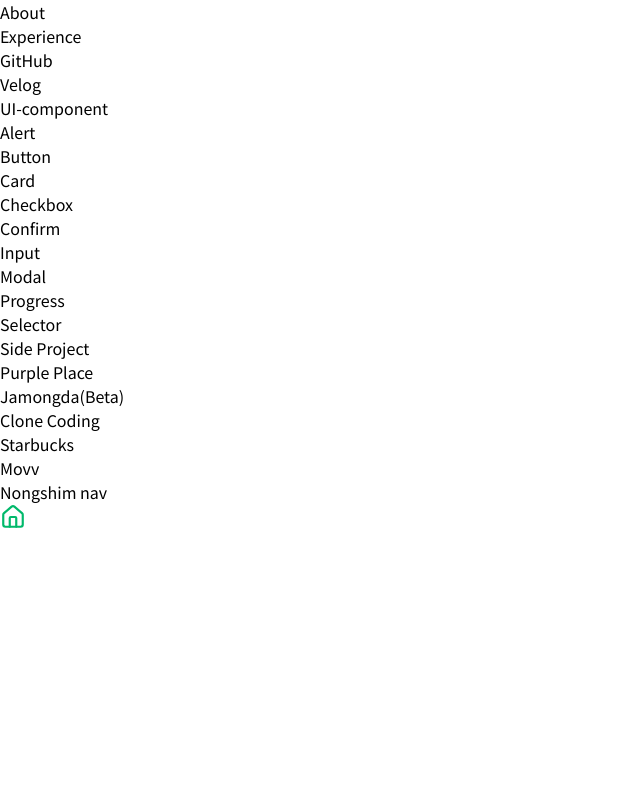
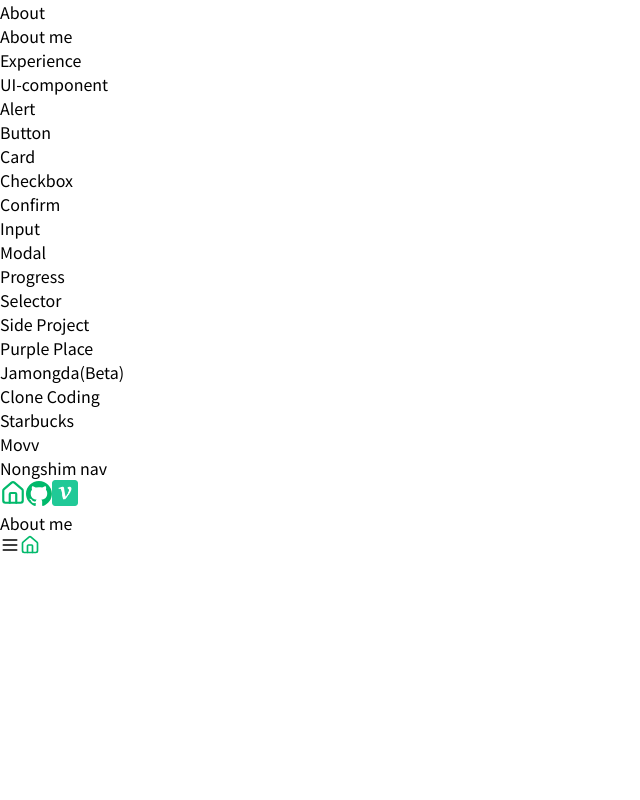
Before and after one commit to Sienna98/portfolio-sieun, a Next.js app: page /AboutMe in a window 1280 px wide. Before the commit this address had no page. Shown: the top 800 px of the page, without its empty margins (0-640 px from the left). Built offline with nearby package versions, Linux system fonts and the light colour scheme.

Commit message:
바로가기 아이콘 추가

```diff
--- /dev/null
+++ b/src/app/(pages)/(About)/AboutMe/page.tsx
@@ -0,0 +1,9 @@
+const AboutMePage = () => {
+  return (
+    <article className="p-7 min-w-[375px] gap-10">
+      <p>About me</p>
+    </article>
+  );
+};
+
+export default AboutMePage;
--- a/src/components/Side-bar.tsx
+++ b/src/components/Side-bar.tsx
@@ -2,7 +2,6 @@
 
 import { menuList } from "@/data/sideBarMenuList";
 import Image from "next/image";
-import Link from "next/link";
 import { usePathname, useRouter } from "next/navigation";
 import { ReactNode } from "react";
 
@@ -62,7 +61,11 @@
               </div>
             ))}
           </div>
-          <Link href="/" className="block p-3">
+          <div className="flex pl-2">
+            <button
+              className="block px-1 py-3"
+              onClick={() => router.push("/")}
+            >
               <Image
                 src="/icons/home.svg"
                 alt="홈"
@@ -70,7 +73,36 @@
                 height="26"
                 className="hover:opacity-60 transition"
               />
-          </Link>
+            </button>
+            <button
+              className="block px-1 py-3"
+              onClick={() =>
+                window.open("https://github.com/Sienna98", "_blank")
+              }
+            >
+              <Image
+                src="/icons/github-mark.svg"
+                alt="홈"
+                width="26"
+                height="26"
+                className="hover:opacity-60 transition"
+              />
+            </button>
+            <button
+              className="block px-1 py-3"
+              onClick={() =>
+                window.open("https://velog.io/@tldms0827/posts", "_blank")
+              }
+            >
+              <Image
+                src="/icons/velog-icon.png"
+                alt="홈"
+                width="26"
+                height="26"
+                className="hover:opacity-60 transition"
+              />
+            </button>
+          </div>
         </aside>
       </div>
       <main className="relative h-full flex-1 overflow-y-auto">{children}</main>
--- a/src/data/sideBarMenuList.ts
+++ b/src/data/sideBarMenuList.ts
@@ -2,13 +2,8 @@
   {
     category: "About",
     list: [
+      { title: "About me", link: "/AboutMe", type: "router" },
       { title: "Experience", link: "/Experience", type: "router" },
-      { title: "GitHub", link: "https://github.com/Sienna98", type: "window" },
-      {
-        title: "Velog",
-        link: "https://velog.io/@tldms0827/posts",
-        type: "window",
-      },
     ],
   },
   {
```
Also changed, not shown: public/icons/github-mark.svg (added), public/icons/velog-icon.png (added). Lines whose indentation alone changed are shown as unchanged.
